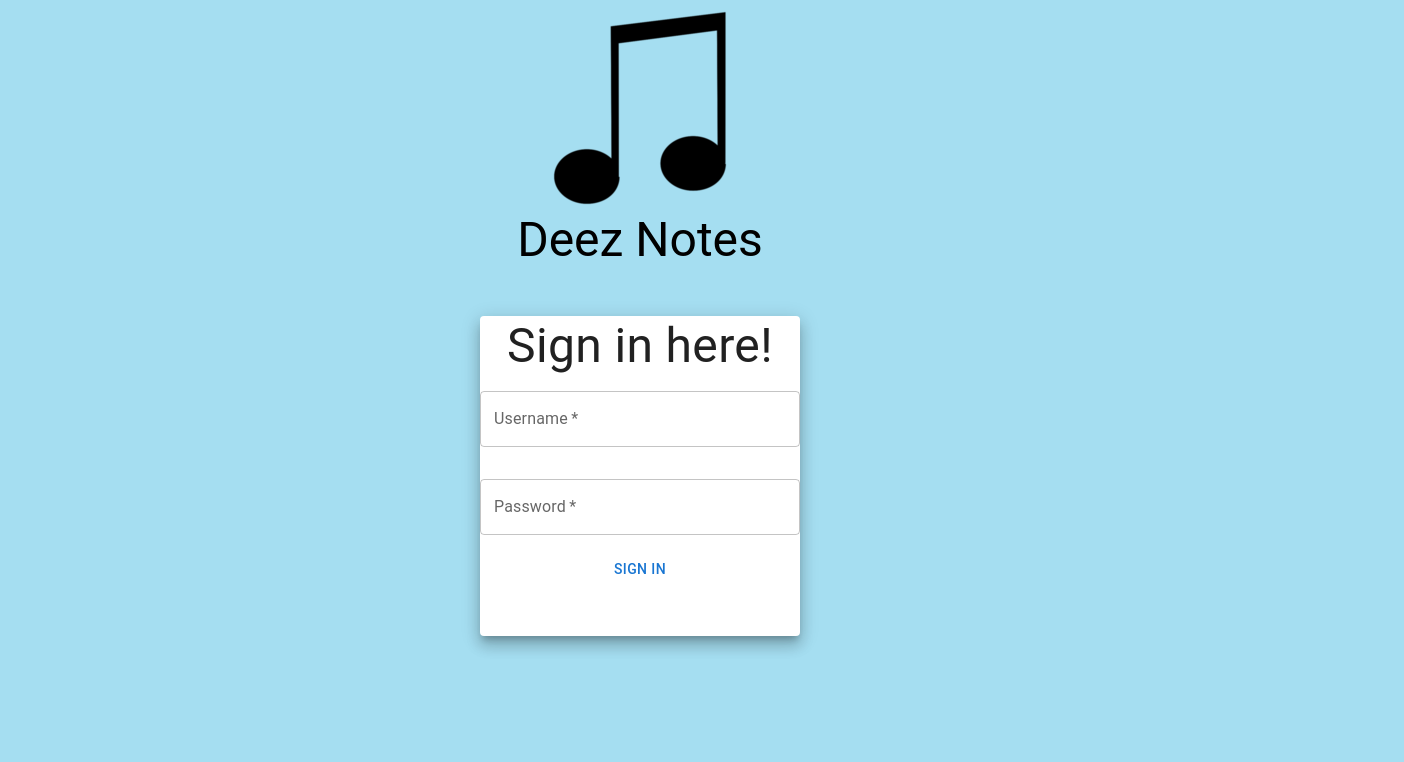
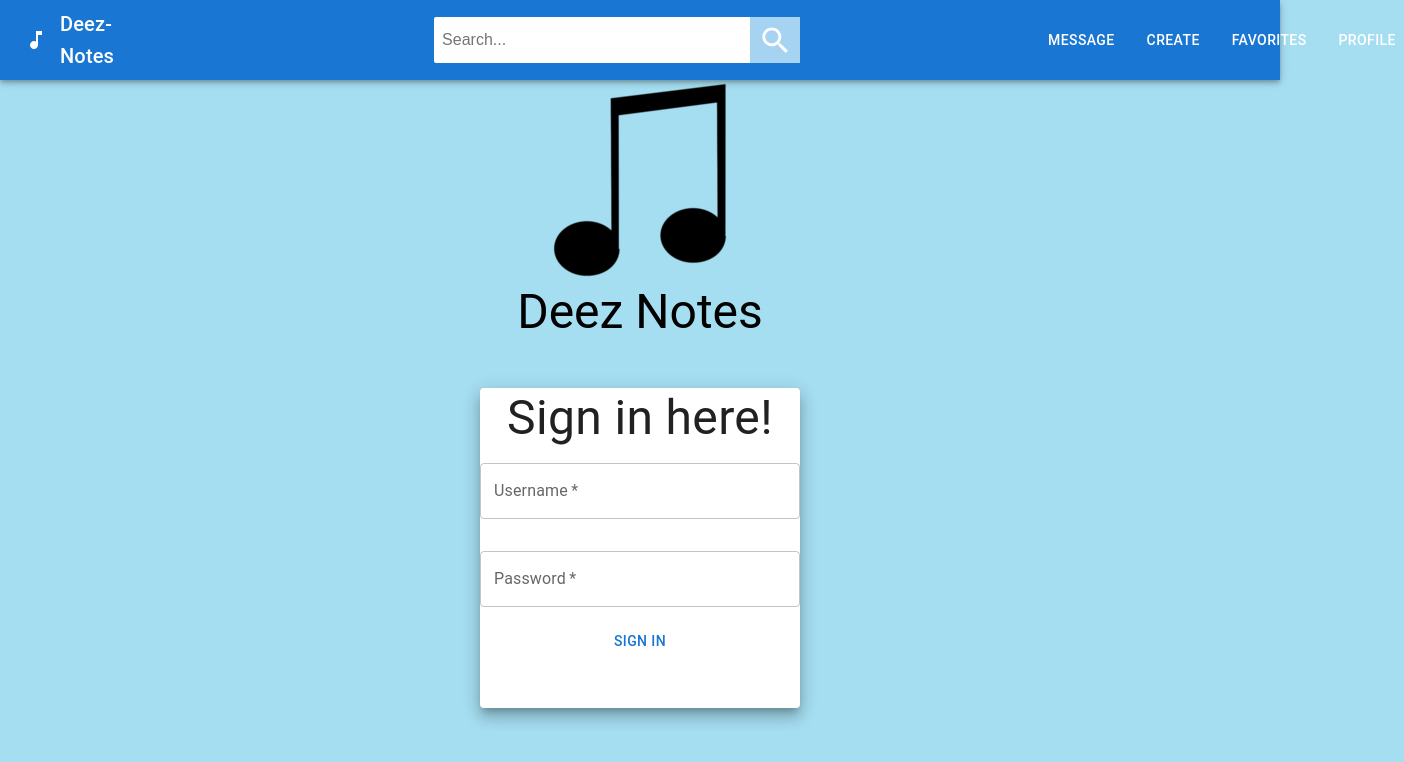
Before and after one commit to deez-notes/deez-notes, a React (Create React App) app in the folder frontend/: page / in a window 1280 px wide. Shown: the top 762 px of the page, 1404 px wide, since content can reach past the window. Built offline with nearby package versions, Linux system fonts and the light colour scheme.

Commit message:
made a working search bar and some TestData as well

```diff
--- a/frontend/src/App.js
+++ b/frontend/src/App.js
@@ -1,5 +1,6 @@
 import React from "react";
 import './App.css';
+import NavBar from './components/NavBar';
 import Home from './components/Home';
 import Create from './components/Create';
 import Error from './components/Error';
@@ -11,6 +12,7 @@ function App() {
   return (
     <div className="App">
       <StyledEngineProvider injectFirst>
+      <NavBar/>
         <Router>
           <Routes>
             <Route path="/" element={<Home />} />
--- /dev/null
+++ b/frontend/src/TestData.json
@@ -0,0 +1,32 @@
+[
+    {
+        "username": "Giang Pham",
+        "title": "5th Underlord",
+        "link": "https://www.instagram.com/giang_pappi/"
+    },
+    {
+        "username": "Giang's Girlfriend",
+        "title": "Nonexistent",
+        "link": "https://www.instagram.com/eajpark/"
+    },
+    {
+        "username": "Tommy",
+        "title": "Tom",
+        "link": "https://www.instagram.com/tummy.nguyen/"
+    },
+    {
+        "username": "Andy Ngo",
+        "title": "Loves Airheads",
+        "link": "https://www.instagram.com/airheadscandy/"
+    },
+    {
+        "username": "Alex",
+        "title": "Just Alex",
+        "link": "https://www.instagram.com/tyler1_alpha/"
+    },
+    {
+        "username": "James",
+        "title": "UPE",
+        "link": "https://www.instagram.com/tseng_onthetrain_/"
+    }
+]
--- a/frontend/src/components/NavBar.js
+++ b/frontend/src/components/NavBar.js
@@ -1,7 +1,8 @@
-import React from 'react'
-import { AppBar, Toolbar, IconButton, Typography, Stack, Button, InputBase } from "@mui/material"
-import { MusicNote, Search} from "@material-ui/icons";
-import '../styles/NavBar.css'
+import { React, useState} from 'react';
+import { AppBar, Toolbar, IconButton, Typography, Stack, Button } from "@mui/material";
+import { MusicNote, Search, Close } from "@material-ui/icons";
+import TestData from '../TestData.json';
+import css from '../styles/NavBar.module.scss';
 
 
 function NavBar() {
@@ -12,10 +13,14 @@ function NavBar() {
                     <MusicNote />
                 </IconButton>
 
-                <Typography variant='h6' component='div' sx={{ flexGrow:1}}>
+                <Typography variant='h6' component='div'>
                     Deez-Notes
                 </Typography>
-                <SearchBox/>
+
+                <div id={css.searchSpacing}>
+                    <SearchBar placeholder="Search..." data={TestData}/>
+                </div>
+
 
 
                 <Stack direction='row' spacing = {2}>
@@ -31,22 +36,62 @@ function NavBar() {
 }
 
 
-function SearchBox() {
+function SearchBar({ placeholder, data }) {
+    const [filteredData, setFilteredData] = useState([]);
+    const [wordEntered, setWordEntered] = useState("");
+
+    const handleFilter = (event) => {
+      const searchWord = event.target.value;
+      setWordEntered(searchWord);
+      const newFilter = data.filter((value) => {
+        return value.username.toLowerCase().includes(searchWord.toLowerCase());
+      });
+
+      if (searchWord === "") {
+        setFilteredData([]);
+      } else {
+        setFilteredData(newFilter);
+      }
+    };
+
+    const clearInput = () => {
+      setFilteredData([]);
+      setWordEntered("");
+    };
+
     return (
-        <>
-            <div class="searchBar">
-            <input id="searchQueryInput" type="text" name="searchQueryInput" placeholder="Search" value="" />
-            <button id="searchQuerySubmit" type="submit" name="searchQuerySubmit">
-            </button>
-            </div>
-
-        </>
+      <div className={css.search}>
+        <div className={css.searchInputs}>
+          <input
+            type="text"
+            placeholder={placeholder}
+            value={wordEntered}
+            onChange={handleFilter}
+          />
+          <div className={css.searchIcon}>
+            {filteredData.length === 0 ? (
+              <Search />
+            ) : (
+              <Close id="clearBtn" onClick={clearInput} />
+            )}
+          </div>
+        </div>
+        {filteredData.length !== 0 && (
+          <div className={css.dataResult}>
+            {filteredData.slice(0, 10).map((value, key) => {
+              return (
+                <a className={css.dataItem} href={value.link} target="_blank">
+                  <p>{value.username} </p>
+                </a>
+              );
+            })}
+          </div>
+        )}
+      </div>
+    );
+}
 
 
 
-    )
-
-
-}
 
 export default NavBar
--- a/frontend/src/styles/NavBar.css
+++ /dev/null
@@ -1,35 +0,0 @@
-/* @import url("")) */
-
-html, body { margin: 0; }
-
-.searchBar {
-    width: 50%;
-    display: flex;
-    flex-direction: row;
-    align-items: center;
-    margin-right: 6%;
-  }
-
-  #searchQueryInput {
-    width: 100%;
-    height: 2.8rem;
-    background: #f5f5f5;
-    outline: none;
-    border: none;
-    border-radius: 1.625rem;
-    padding: 0 3.5rem 0 1.5rem;
-    font-size: 1rem;
-  }
-
-  #searchQuerySubmit {
-    width: 3.5rem;
-    height: 2.8rem;
-    margin-left: -3.5rem;
-    background: none;
-    border: none;
-    outline: none;
-  }
-
-  #searchQuerySubmit:hover {
-    cursor: pointer;
-  }
--- /dev/null
+++ b/frontend/src/styles/NavBar.module.scss
@@ -0,0 +1,82 @@
+/* @import url("")) */
+
+body { margin: 0; }
+
+#searchSpacing {
+  justify-content: center;
+  display: flex;
+  margin-left: 20em;
+  margin-right:15em;
+}
+
+
+.searchInputs {
+  display: flex;
+}
+
+.search input {
+  background-color: white;
+  border: 0;
+  border-radius: 2px;
+  border-top-right-radius: 0px;
+  border-bottom-right-radius: 0px;
+  font-size: 16px;
+  padding: 8px;
+  height: 30px;
+  width: 300px;
+}
+
+.searchIcon {
+  height: 46px;
+  width: 50px;
+  background-color: #a5d3f1;
+  display: grid;
+  place-items: center;
+}
+
+input:focus {
+  outline: none;
+}
+.searchIcon svg {
+  font-size: 35px;
+}
+
+.dataResult {
+  font-family: "Roboto","Helvetica","Arial",sans-serif;
+  margin-top: 5px;
+  width: 300px;
+  height: 200px;
+  background-color: white;
+  box-shadow: rgba(0, 0, 0, 0.35) 0px 5px 15px;
+  overflow: hidden;
+  overflow-y: auto;
+  z-index: 1000;
+  position:absolute;
+}
+
+.dataResult::-webkit-scrollbar {
+  display: none;
+}
+
+.dataResult .dataItem {
+  width: 100%;
+  height: 50px;
+  display: flex;
+  align-items: center;
+  color: black;
+}
+
+.dataItem p {
+  margin-left: 10px;
+}
+a {
+  text-decoration: none;
+}
+
+a:hover {
+  background-color: lightgrey;
+}
+
+#clearBtn {
+  cursor: pointer;
+}
```
